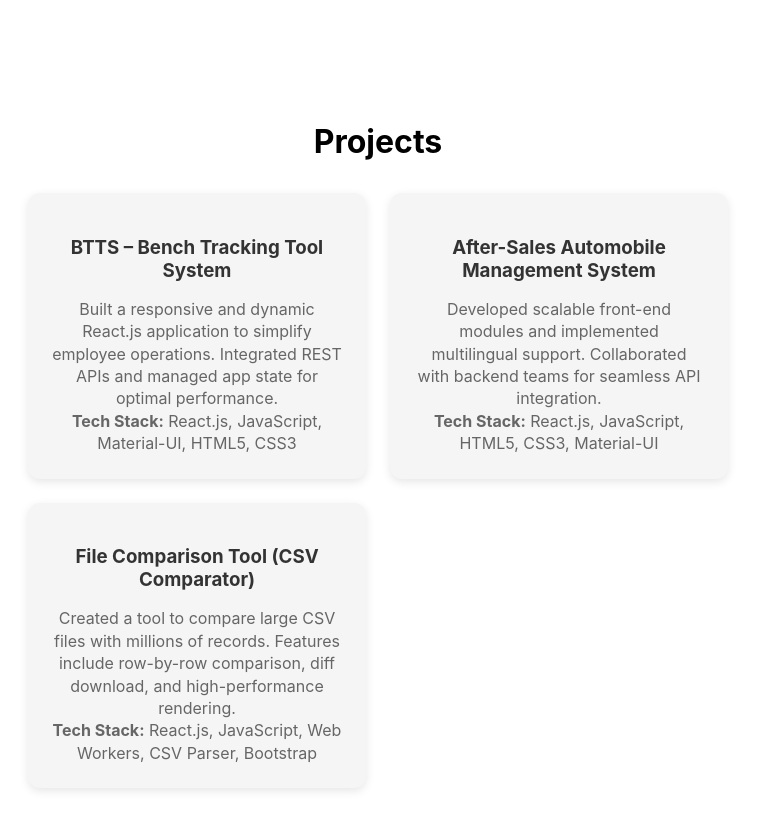
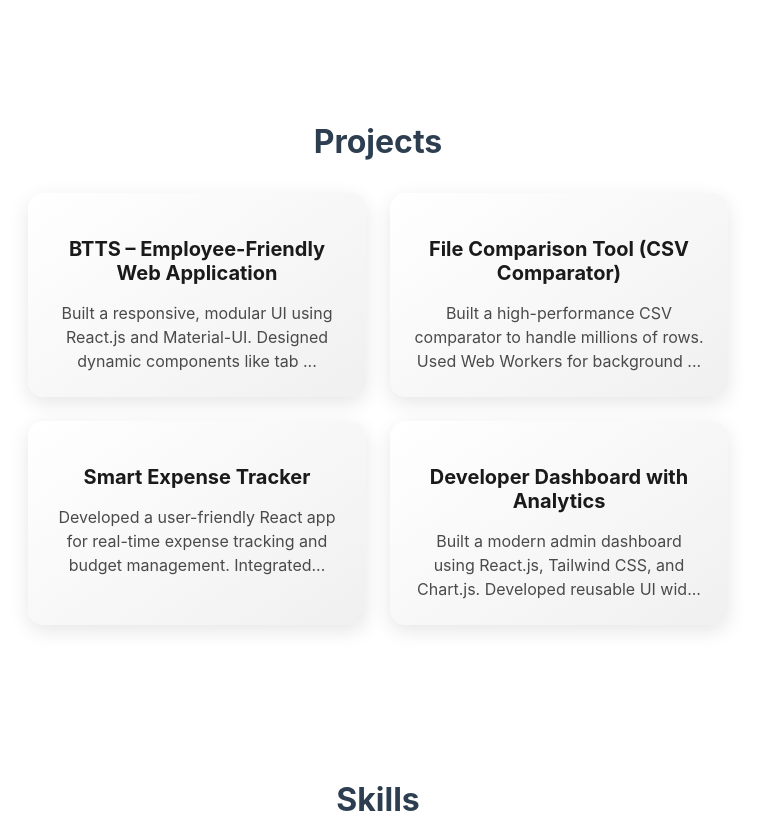
Before and after one commit to suraj-more-97/portfolio, a React (Create React App) app: page / in a window 1280 px wide. Shown: the part 1420-2233 px from the top of the page, without its empty margins (262-1021 px from the left). Built offline with nearby package versions, Linux system fonts and the light colour scheme.

Commit message:
New changes done, resume able to download

```diff
--- a/src/components/Navbar.js
+++ b/src/components/Navbar.js
@@ -11,7 +11,7 @@ function Navbar() {
         <li><a href="#projects">Projects</a></li>
         <li><a href="#skills">Skills</a></li>
         <li><a href="#contact">Contact</a></li>
-        <li><a href="/assets/resume.pdf" download>Resume</a></li>
+        <li><a href="/Suraj_More-Resume.pdf" download>Resume</a></li>
       </ul>
     </nav>
   );
--- a/src/components/Project.css
+++ b/src/components/Project.css
@@ -1,3 +1,14 @@
+@keyframes fadeInUp {
+  from {
+    opacity: 0;
+    transform: translateY(20px);
+  }
+  to {
+    opacity: 1;
+    transform: translateY(0);
+  }
+}
+
 .section {
   padding: 4rem 2rem;
   max-width: 1000px;
@@ -8,34 +19,98 @@
   font-size: 2rem;
   margin-bottom: 2rem;
   text-align: center;
+  color: #2c3e50;
 }
 
 .projects-grid {
   display: grid;
-    grid-template-columns: repeat(auto-fit,minmax(280px,1fr));
+  grid-template-columns: repeat(auto-fit, minmax(280px, 1fr));
   gap: 1.5rem;
 }
 
 .project-card {
-    background-color: #f5f5f5;
+  background: linear-gradient(145deg, #ffffff, #f0f0f0);
   padding: 1.5rem;
-    border-radius: 12px;
-    box-shadow: 0 3px 10px rgba(0,0,0,0.1);
-    transition: transform 0.3s ease;
+  border-radius: 16px;
+  box-shadow: 0 6px 20px rgba(0, 0, 0, 0.1);
+  transition: transform 0.4s ease, box-shadow 0.4s ease;
   cursor: pointer;
+  animation: fadeInUp 0.6s ease forwards;
+  opacity: 0;
 }
 
 .project-card:hover {
-    transform: translateY(-5px);
+  transform: translateY(-8px);
+  box-shadow: 0 10px 25px rgba(0, 0, 0, 0.15), 0 0 10px rgba(100, 100, 255, 0.1);
 }
 
 .project-card h3 {
   margin-bottom: 1rem;
+  color: #1a1a1a;
+  font-size: 1.25rem;
+}
+
+.project-card p {
+  color: #4a4a4a;
+  font-size: 1rem;
+  line-height: 1.5;
+}
+
+/* Stagger animation effect */
+.project-card:nth-child(1) {
+  animation-delay: 0.1s;
+}
+.project-card:nth-child(2) {
+  animation-delay: 0.2s;
+}
+.project-card:nth-child(3) {
+  animation-delay: 0.3s;
+}
+.project-card:nth-child(4) {
+  animation-delay: 0.4s;
+}
+
+.modal-overlay {
+  position: fixed;
+  top: 0;
+  left: 0;
+  width: 100%;
+  height: 100%;
+  background-color: rgba(0, 0, 0, 0.6);
+  display: flex;
+  justify-content: center;
+  align-items: center;
+  z-index: 999;
+}
+
+.modal-content {
+  background-color: #fff;
+  padding: 2rem;
+  border-radius: 12px;
+  width: 90%;
+  max-width: 600px;
+  box-shadow: 0 10px 25px rgba(0, 0, 0, 0.25);
+  animation: fadeInUp 0.3s ease;
+  position: relative;
+}
+
+.close-btn {
+  position: absolute;
+  top: 1rem;
+  right: 1.5rem;
+  font-size: 1.5rem;
+  background: transparent;
+  border: none;
+  cursor: pointer;
   color: #333;
 }
 
-  .project-card p {
-    color: #666;
-    font-size: 1rem;
-    line-height: 1.4;
+.modal-content h3 {
+  margin-top: 0;
+  color: #222;
 }
+
+.modal-content p {
+  color: #444;
+  line-height: 1.6;
+}
--- a/src/components/Project.js
+++ b/src/components/Project.js
@@ -1,36 +1,60 @@
-import React from 'react';
+import React, { useState } from 'react';
 import './Project.css';
 
+const projectData = [
+  {
+    title: "BTTS – Employee-Friendly Web Application",
+    description: "Built a responsive, modular UI using React.js and Material-UI. Designed dynamic components like tab views, modals, and collapsible menus. Integrated secure REST APIs and implemented Redux for global state management. Focused on accessibility and responsiveness across devices.",
+    techStack: "React.js, JavaScript, Material-UI, Redux, HTML5, CSS3"
+  },
+  {
+    title: "File Comparison Tool (CSV Comparator)",
+    description: "Built a high-performance CSV comparator to handle millions of rows. Used Web Workers for background processing to ensure non-blocking UI. Implemented a clean diff view with sorting, filtering, and downloadable reports.",
+    techStack: "React.js, JavaScript, Web Workers, CSV Parsing, Custom Hooks"
+  },
+  {
+    title: "Smart Expense Tracker",
+    description: "Developed a user-friendly React app for real-time expense tracking and budget management. Integrated Firebase for real-time database and authentication. Used Chart.js for spending analytics. Features include CRUD operations, login/signup, and responsive UI.",
+    techStack: "React.js, Firebase, HTML, Tailwind CSS, JavaScript"
+  },
+  {
+    title: "Developer Dashboard with Analytics",
+    description: "Built a modern admin dashboard using React.js, Tailwind CSS, and Chart.js. Developed reusable UI widgets such as bar charts, pie charts, activity logs, and tables. Simulated real-time project KPIs using mock APIs. Implemented dark mode and responsive design.",
+    techStack: "React.js, Tailwind CSS, HTML JavaScript"
+  }
+];
+
 function Projects() {
+  const [selectedProject, setSelectedProject] = useState(null);
+
   return (
     <section id="projects" className="section">
-      <h2>Projects</h2>
-      <div className="projects-grid">
-        <div className="project-card">
+    <h2>Projects</h2>
+    <div className="projects-grid">
+      {projectData.map((project, index) => (
+        <div
+          className="project-card"
+          key={index}
+          onClick={() => setSelectedProject(project)}
+        >
+          <h3>{project.title}</h3>
+          <p>{project.description.substring(0, 100)}...</p>
+        </div>
+      ))}
+    </div>
 
-          <h3>BTTS – Bench Tracking Tool System</h3>
-          <p>
-            Built a responsive and dynamic React.js application to simplify employee operations. Integrated REST APIs and managed app state for optimal performance.
-          </p>
-          <p><strong>Tech Stack:</strong> React.js, JavaScript, Material-UI, HTML5, CSS3</p>
-        </div>
-        <div className="project-card">
-          <h3>After-Sales Automobile Management System</h3>
-          <p>
-            Developed scalable front-end modules and implemented multilingual support. Collaborated with backend teams for seamless API integration.
-          </p>
-          <p><strong>Tech Stack:</strong> React.js, JavaScript, HTML5, CSS3, Material-UI</p>
-        </div>
-        <div className="project-card">
-          <h3>File Comparison Tool (CSV Comparator)</h3>
-          <p>
-            Created a tool to compare large CSV files with millions of records. Features include row-by-row comparison, diff download, and high-performance rendering.
-          </p>
-          <p><strong>Tech Stack:</strong> React.js, JavaScript, Web Workers, CSV Parser, Bootstrap</p>
-
+    {/* Modal */}
+    {selectedProject && (
+      <div className="modal-overlay" onClick={() => setSelectedProject(null)}>
+        <div className="modal-content" onClick={e => e.stopPropagation()}>
+          <button className="close-btn" onClick={() => setSelectedProject(null)}>×</button>
+          <h3>{selectedProject.title}</h3>
+          <p>{selectedProject.description}</p>
+          <p><strong>Tech Stack:</strong> {selectedProject.techStack}</p>
         </div>
       </div>
-    </section>
+    )}
+  </section>
   );
 }
 
```
Also changed, not shown: src/assets/profile.jpg (deleted), 1 other file (tests, documents, lock files or other folders). Lines whose indentation alone changed are shown as unchanged.
